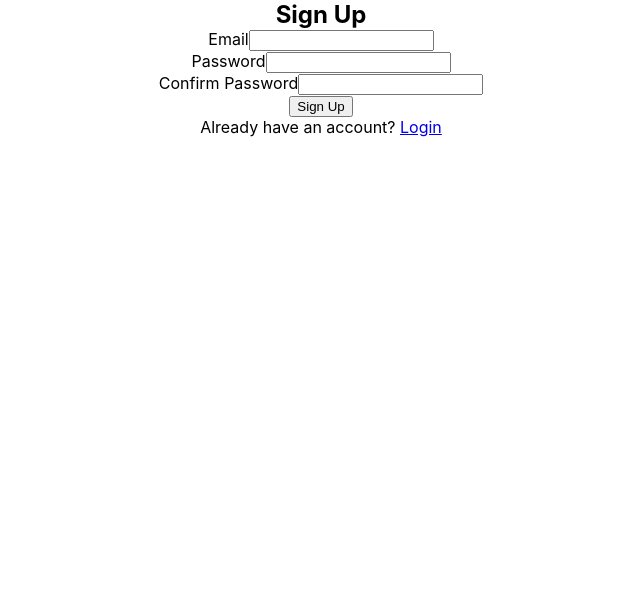
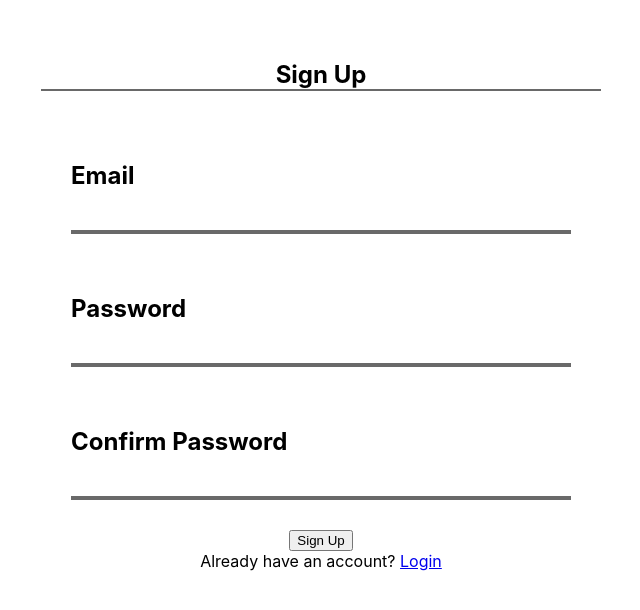
Before and after one commit to Thee-Dust/bowtie-todo, a React (Create React App) app: page /signup in a window 1280 px wide. Shown: the top 610 px of the page, without its empty margins (319-959 px from the left). Built offline with nearby package versions, Linux system fonts and the light colour scheme; no server answers.

Commit message:
Add login and signup styles

```diff
--- /dev/null
+++ b/src/Components/Header/Header.css
@@ -0,0 +1,16 @@
+header {
+	height: 40px;
+	display: flex;
+	justify-content: right;
+	align-items: center;
+	margin-top: 40px;
+	margin-bottom: 20px;
+
+}
+
+.logout {
+	height: 100%;
+	margin-right: 40px;
+	border: 2px solid #ADADAD;
+	border-radius: 4px;
+}
--- a/src/Components/Header/Header.tsx
+++ b/src/Components/Header/Header.tsx
@@ -1,9 +1,25 @@
+import { useAuth } from '../../Context/AuthContext'
+import { useNavigate } from 'react-router-dom';
 import React from 'react'
+import './Header.css'
 
 export default function Header() {
+const { signOut } = useAuth();
+const navigate = useNavigate();
+
+	const logOut = async (event: React.MouseEvent<HTMLButtonElement, MouseEvent>) => {
+		event.preventDefault();
+		try{
+			await signOut();
+			navigate('login')
+		} catch (err) {
+			console.log(err)
+		}
+	}
+
 	return (
 		<header>
-			<h1>What are you planing todo?</h1>
+			<button onClick={logOut} className='logout'>Sign out</button>
 		</header>
 	)
 }
--- /dev/null
+++ b/src/Components/Login/Login.css
@@ -0,0 +1,50 @@
+.login {
+  width: 100%;
+  display: flex;
+  flex-direction: column;
+  justify-content: center;
+  align-items: center;
+}
+
+.login-head {
+  width: 560px;
+  text-align: center;
+  border-bottom: solid 2px #696969;
+  padding-top: 20px;
+}
+
+.login-form {
+  margin-top: 80px;
+  display: flex;
+  flex-direction: column;
+  justify-content: space-around;
+  align-items: center;
+  width: 50%;
+  padding-top: 40px;
+}
+
+.txt-feild {
+  border-bottom: 2px solid #696969;
+  margin: 30px 0;
+}
+
+.txt-feild > label {
+  font-size: 24px;
+  width: 500px;
+  display: flex;
+  flex-direction: column;
+  align-items: flex-start;
+  color: black;
+  font-weight: bold
+}
+
+.txt-feild > label > input {
+  font-size: 20px;
+  width: 100%;
+  height: 40px;
+  border: none;
+  border-bottom: 2px solid #696969;
+  background: none;
+  outline: none;
+  padding: 0;
+}
--- a/src/Components/Login/Login.tsx
+++ b/src/Components/Login/Login.tsx
@@ -1,7 +1,8 @@
 
 import React, { FormEvent, useState } from 'react'
 import { useAuth } from '../../Context/AuthContext'
-import { Link } from 'react-router-dom'
+import { Link, useNavigate } from 'react-router-dom'
+import './Login.css'
 
 export default function Login() {
 	const [ loginFormEmailInput, setLoginFormEmailInput ] = useState<string>('');
@@ -9,7 +10,7 @@ export default function Login() {
 	const [ error, setError ] = useState<string>();
 	const [ loading, setLoading ] = useState<boolean>(false);
 	const { login } = useAuth();
-	// const navigate = useNavigate();
+	const navigate = useNavigate();
 
 	const handleLoginFormChange = (e: { target: { value: React.SetStateAction<string> } },inputFeild: string) => {
 			if(inputFeild === 'email') {
@@ -25,7 +26,7 @@ export default function Login() {
 				setError('')
 				setLoading(true)
 				await login(loginFormEmailInput, loginFormPasswordInput)
-				// navigate('todos')
+				navigate('todos')
 			} catch(error) {
 				setError('Email or password is incorrect')
 			}
@@ -38,7 +39,7 @@ export default function Login() {
 				<h2>Sign In</h2>
 				{error && <h2>{error}</h2>}
 			</div>
-			<form name='Login form' onSubmit={handleLoginFormSubmit}>
+			<form className='login-form' name='Login form' onSubmit={handleLoginFormSubmit}>
 				<div className='txt-feild'>
 					<label>Email
 						<input
@@ -62,7 +63,7 @@ export default function Login() {
 				<button className='submit-button' type='submit' disabled={loading}>Login</button>
 			</form>
 			<div>
-				<p className='switch'>Don't have an account? <Link to='signup'>Sign Up</Link></p>
+				<p className='switch'>Don't have an account? <Link to='/signup'>Sign Up</Link></p>
 			</div>
 		</div>
 	)
--- /dev/null
+++ b/src/Components/SignUp/SignUp.css
@@ -0,0 +1,54 @@
+
+.signup {
+	margin-top: 40px;
+  width: 100%;
+  display: flex;
+  flex-direction: column;
+  justify-content: center;
+  align-items: center;
+}
+
+.signup-head {
+  width: 560px;
+  text-align: center;
+  border-bottom: solid 2px #696969;
+  padding-top: 20px;
+}
+.signup-form {
+	display: flex;
+  flex-direction: column;
+  justify-content: space-around;
+  align-items: center;
+  width: 50%;
+  padding-top: 40px;
+  display: flex;
+  flex-direction: column;
+  justify-content: center;
+  align-items: center;
+}
+
+.txt-feild {
+  border-bottom: 2px solid #696969;
+  margin: 30px 0;
+}
+
+.txt-feild > label {
+  font-size: 24px;
+  width: 500px;
+  display: flex;
+  flex-direction: column;
+  align-items: flex-start;
+  color: black;
+  font-weight: bold
+}
+
+.txt-feild > label > input {
+  font-size: 20px;
+  width: 100%;
+  height: 40px;
+  border: none;
+  border-bottom: 2px solid #696969;
+  background: none;
+  outline: none;
+  padding: 0;
+}
--- a/src/Components/SignUp/SignUp.tsx
+++ b/src/Components/SignUp/SignUp.tsx
@@ -1,6 +1,7 @@
 import React, { FormEvent, useState } from 'react'
-import { Link } from 'react-router-dom';
+import { Link, useNavigate } from 'react-router-dom';
 import { useAuth } from '../../Context/AuthContext';
+import './SignUp.css'
 
 export default function SignUp() {
 	const [ signUpFormEmailInput, setSignUpFormEmailInput ] = useState<string>('');
@@ -9,7 +10,7 @@ export default function SignUp() {
 	const [ error, setError ] = useState<string>();
 	const [ loading, setLoading ] = useState<boolean>(false);
 	const { signUp } = useAuth();
-	// const navigate = useNavigate()
+	const navigate = useNavigate();
 
 	const handleSignUpFormChange = (e: { target: { value: React.SetStateAction<string> } }, inputFeild: string) => {
 		if (inputFeild === 'email') {
@@ -32,7 +33,7 @@ export default function SignUp() {
 			setError('')
 			setLoading(true)
 			await signUp(signUpFormEmailInput, signUpFormPasswordInput)
-			// navigate('todos')
+			navigate('todos')
 		} catch (error) {
 			setError('Email or password is incorrect')
 		}
@@ -44,7 +45,7 @@ export default function SignUp() {
 				<h2>Sign Up</h2>
 				{error && <h2>{error}</h2>}
 			</div>
-			<form name='Signup form' onSubmit={handleSignUpFormSubmit}>
+			<form className='signup-form' name='Signup form' onSubmit={handleSignUpFormSubmit}>
 				<div className='txt-feild'>
 					<label>Email
 						<input
@@ -78,7 +79,7 @@ export default function SignUp() {
 				<button disabled={loading} className='submit-button' type='submit'>Sign Up</button>
 			</form>
 			<div>
-				<p className='switch'>Already have an account? <Link to='login'>Login</Link></p>
+				<p className='switch'>Already have an account? <Link to='/login'>Login</Link></p>
 			</div>
 		</div>
 	)
--- a/src/Components/TodoList/TodoList.css
+++ b/src/Components/TodoList/TodoList.css
@@ -4,7 +4,6 @@
 }
 
 .welcome-msg {
-	margin-top: 50px;
 	font-size: 48px;
 }
 
--- a/src/Components/TodoList/TodoList.tsx
+++ b/src/Components/TodoList/TodoList.tsx
@@ -3,6 +3,7 @@ import { Todos } from '../../Utilities/interface';
 import TodoProjectForm from '../TodoProjectForm/TodoProjectForm';
 import Project from '../Project/Project';
 import './TodoList.css'
+import Header from '../Header/Header';
 
 export default function TodoList() {
 	const [ todos, setTodos ] = useState<Todos[]>(() => {
@@ -100,6 +101,8 @@ export default function TodoList() {
 	}
 
 	return (
+		<>
+			<Header />
 			<div className='todo-list'>
 				<h1 className='welcome-msg'>What are you planning to do today?</h1>
 				<TodoProjectForm addTodoProject={addTodoProject} />
@@ -107,5 +110,6 @@ export default function TodoList() {
 					{projectCards}
 				</div>
 			</div>
+		</>
 	)
 }
```
Lines whose indentation alone changed are shown as unchanged.
